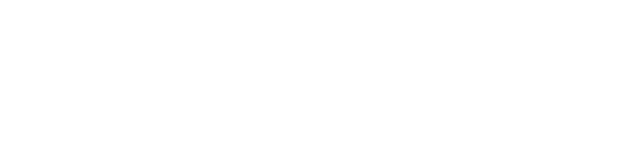
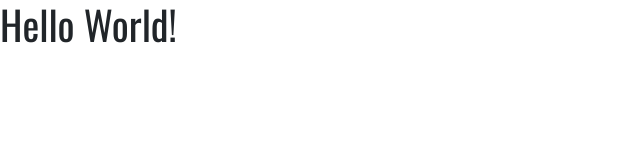
Before and after one commit to thedigitalnick/thedigitalnick.github.io, a plain HTML site: page index.html in a window 1280 px wide. Shown: the whole page, without its empty margins (0-640 px from the left). Drawn offline with nearby package versions, Linux system fonts and the light colour scheme.

Commit message:
created css and js

```diff
--- a/index.html
+++ b/index.html
@@ -8,10 +8,11 @@
     <link rel="preconnect" href="https://fonts.googleapis.com">
     <link rel="preconnect" href="https://fonts.gstatic.com" crossorigin>
     <link href="https://fonts.googleapis.com/css2?family=Lora:ital,wght@0,400;0,600;1,400&family=Oswald:wght@200;400;700&display=swap" rel="stylesheet">
+    <link rel="stylesheet" href="main.css" >
     <title>The Digital Nick</title>
 </head>
 <body>
-
+    <h1>Hello World!</h1>
     <script src="https://cdn.jsdelivr.net/npm/bootstrap@5.3.0-alpha3/dist/js/bootstrap.bundle.min.js" integrity="sha384-ENjdO4Dr2bkBIFxQpeoTz1HIcje39Wm4jDKdf19U8gI4ddQ3GYNS7NTKfAdVQSZe" crossorigin="anonymous"></script>
 </body>
 </html>
--- /dev/null
+++ b/main.css
@@ -0,0 +1,3 @@
+h1 {
+    font-family: 'Oswald', sans-serif;
+}
```
Also changed, not shown: main.js (added).
